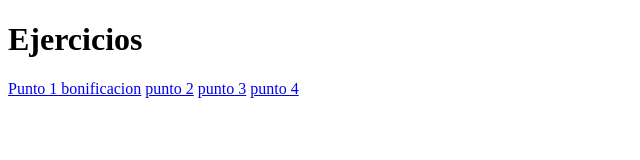
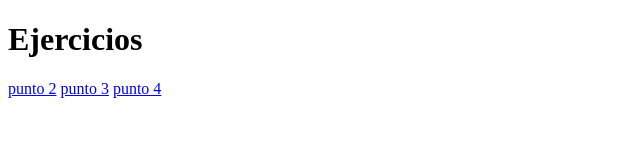
Before and after one commit to 1102803015jaime/Taller-2, a plain HTML site: page index.html in a window 1280 px wide. Shown: the whole page, without its empty margins (0-640 px from the left). Drawn offline with Linux system fonts and the light colour scheme.

Commit message:
se borro bonificacion del index

```diff
--- a/index.html
+++ b/index.html
@@ -7,7 +7,6 @@
 </head>
 <body>
     <h1>Ejercicios</h1>
-    <a href="../taller2-2024/html/bonificacion.html">Punto 1 bonificacion</a>
     <a href="../taller2-2024/html/ejercicio1.html">punto 2</a>
     <a href="../taller2-2024/html/ejercicio2.html"> punto 3</a>
     <a href="../taller2-2024/html/ejercicio3.html"> punto 4</a>
```
